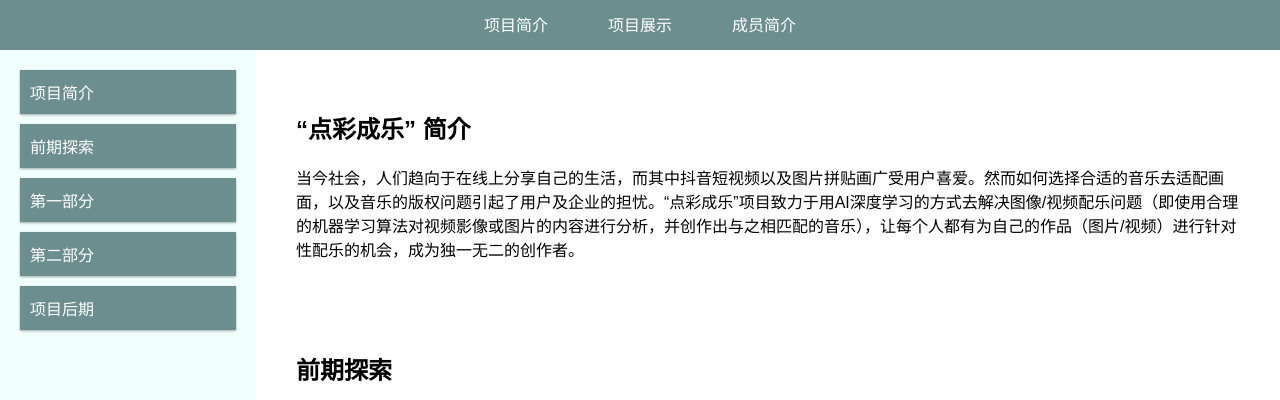
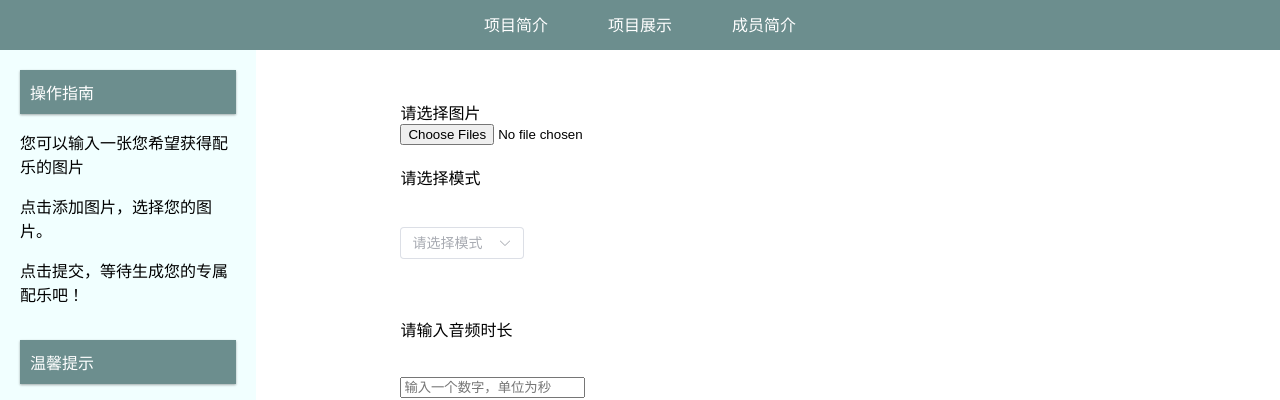
Before and after one commit to ScientificW/MozartFrontEndConnect, a Vue app: page / in a window 1280 px wide. Shown: the part 346-746 px from the top of the page. Built offline with nearby package versions, Linux system fonts and the light colour scheme.

Commit message:
修改了默认展示界面

```diff
--- a/src/App.vue
+++ b/src/App.vue
@@ -8,8 +8,8 @@
   </div>
 
   <div class="navbar">
-    <router-link to="/">项目简介</router-link>
-    <router-link to="/exhibition">项目展示</router-link>
+    <router-link to="/Intro">项目简介</router-link>
+    <router-link to="/">项目展示</router-link>
     <router-link to="/team">成员简介</router-link>
   </div>
 
--- a/src/main.ts
+++ b/src/main.ts
@@ -7,9 +7,9 @@ import Team from "./routes/Team.vue";
 import Exhibition from "./routes/Exhibition.vue";
 import store from './store';
 const routes = [
-  { path: "/", component: Intro },
+  { path: "/", component: Exhibition },
   { path: "/team", component: Team },
-  { path: "/exhibition", component: Exhibition },
+  { path: "/Intro", component: Intro },
 ];
 
 const router = createRouter({
```
